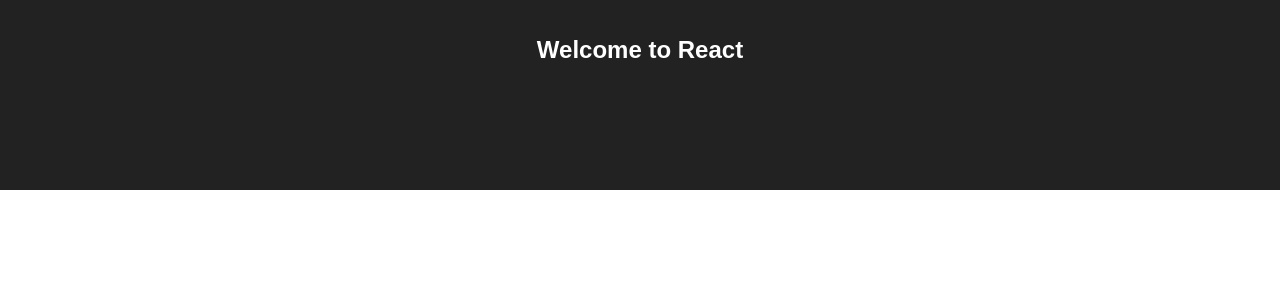
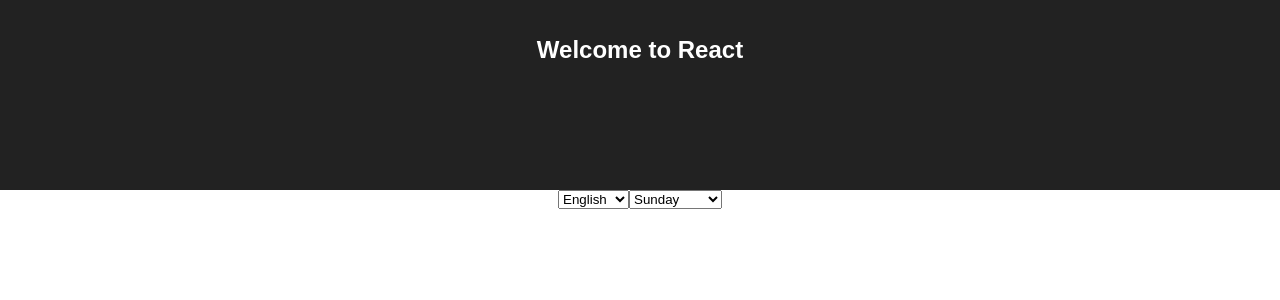
Before and after one commit to behuamuh/codemu, a React (Create React App) app: page /task60 in a window 1280 px wide. Shown: the top 300 px of the page. Built offline with nearby package versions, Linux system fonts and the light colour scheme.

Commit message:
up task to 60

```diff
--- /dev/null
+++ b/src/fourComponents/Task60.js
@@ -0,0 +1,47 @@
+import React, { Component } from 'react';
+
+export default class Task60 extends Component {
+  state = {
+    value: 'eng',
+    eng: [
+      'Sunday',
+      'Monday',
+      'Tuesday',
+      'Wednesday',
+      'Thursday',
+      'Friday',
+      'Saturday',
+    ],
+    rus: [
+      'понедельник',
+      'вторник',
+      'среда',
+      'четверг',
+      'пятница',
+      'суббота',
+      'воскресенье',
+    ],
+  };
+
+  handleChange = event => {
+    this.setState({ value: event.target.value });
+  };
+
+  render() {
+    const { rus, eng, value } = this.state;
+    const days = value === 'eng' ? eng : rus;
+    const list = days.map((day, index) => {
+      return <option key={index}>{day}</option>;
+    });
+
+    return (
+      <div>
+        <select value={value} onChange={this.handleChange}>
+          <option value="eng">English</option>
+          <option value="rus">Russian</option>
+        </select>
+        <select>{list}</select>
+      </div>
+    );
+  }
+}
--- a/src/routes.js
+++ b/src/routes.js
@@ -57,6 +57,7 @@
 import Task57 from './fourComponents/Task57';
 import Task58 from './fourComponents/Task58';
 import Task59 from './fourComponents/Task59';
+import Task60 from './fourComponents/Task60';
 
 export const routes = [
   {
@@ -295,4 +296,8 @@
     path: '/task59',
     component: Task59,
   },
+  {
+    path: '/task60',
+    component: Task60,
+  },
 ];
```
